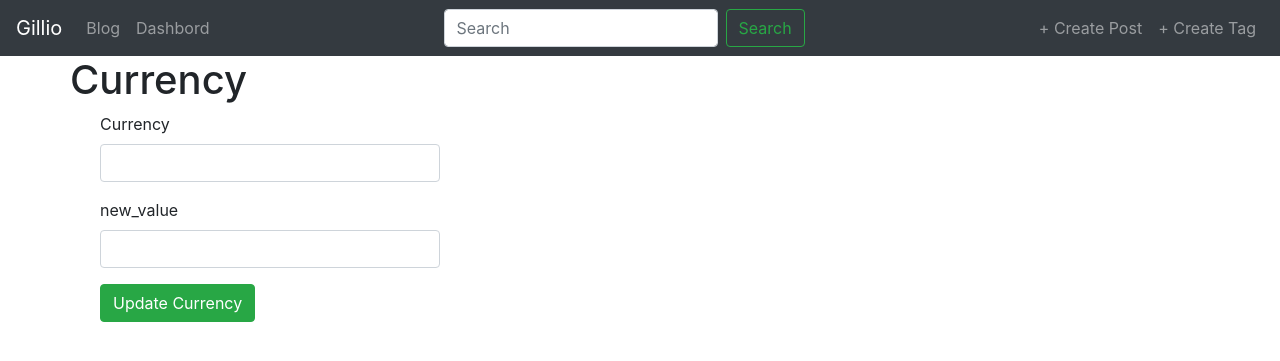
After one commit to itsgoo/flask_test, a Flask app: page /dashbord/ in a window 1280 px wide. The commit adds this page. Shown: the top 361 px of the page. Run offline with Flask 2, Linux system fonts and the light colour scheme; data that the repository does not hold is empty; parts of the project's set-up code (start-up, migrations or seed data) failed here and were passed over; some libraries are stand-ins or nearby versions.

Commit message:
add blueprint currency + db and form to add currency

```diff
--- /dev/null
+++ b/dashbord/blueprint.py
@@ -0,0 +1,34 @@
+from flask import Blueprint
+from flask import render_template
+
+from models import Currency
+from .forms import CurrencyForm
+
+from flask import request
+from app import db
+
+from flask import redirect
+from flask import url_for
+
+dashbord = Blueprint('dashbord', __name__, template_folder ='templates' )
+
+
+@dashbord.route('/', methods = ['POST', 'GET'])
+def index():
+	if request.method == 'POST':
+		new_currency = request.form['currency_name']
+		new_value = request.form['currency_value']
+		try:
+			currency_note = Currency(currency_name = new_currency, currency_value = new_value)
+			db.session.add(currency_note)
+			db.session.commit()
+		except:
+			print('something went wrong')
+		return redirect(url_for('dashbord.index'))
+
+	else:
+		form = CurrencyForm()
+		currency = Currency.query.all()
+
+
+		return render_template('dashbord/index.html', form = form, currency = currency, )
--- /dev/null
+++ b/dashbord/forms.py
@@ -0,0 +1,9 @@
+from wtforms import Form, StringField, TextAreaField, IntegerField, SelectField
+from models import Currency
+
+
+class CurrencyForm(Form):
+	"""docstring for PostForm"""
+
+	currency_name = StringField('Currency')
+	currency_value = StringField('new_value')
--- /dev/null
+++ b/dashbord/templates/dashbord/index.html
@@ -0,0 +1,35 @@
+{% extends 'base.html' %}
+
+
+{% block title %}
+currency
+{% endblock %}
+
+{% block content_title %}
+Currency
+{% endblock %}
+
+{% block content %}
+
+{% for currency_one in currency %}
+
+<p>{{currency_one.currency_name}} : {{currency_one.currency_value}}</p>
+
+
+{% endfor %}
+
+<div class="col-md-4">
+
+	<form action="{{ url_for('dashbord.index') }}" method="POST" >
+		{% for field in form %}
+		<div class="form-group">
+			{{ field.label(class='control-label') }}
+			{{ field(class='form-control') }}
+		</div>
+		{% endfor %}
+		<button class="btn btn-success" type="submitt">Update Currency</button>
+	</form>
+</div>
+
+
+{% endblock %}
--- a/main.py
+++ b/main.py
@@ -1,12 +1,14 @@
+
 from app import app
 from app import db
 from posts.blueprint import posts
+from dashbord.blueprint import dashbord
 import view
 
 
 # create application (blueprint)
 app.register_blueprint(posts, url_prefix='/blog')
-
+app.register_blueprint(dashbord, url_prefix='/dashbord')
 
 if __name__ == '__main__':
 	app.run()
--- a/posts/blueprint.py
+++ b/posts/blueprint.py
@@ -10,7 +10,7 @@ from app import db
 from flask import redirect
 from flask import url_for
 
-# create folder for this app and register app prefix
+# create folder for this app templates and register app prefix
 posts = Blueprint('posts', __name__, template_folder='templates')
 
 
--- a/templates/base.html
+++ b/templates/base.html
@@ -19,26 +19,32 @@
 		</button>
 
 		<div class="collapse navbar-collapse" id="navbarTogglerDemo02">
-			<ul class="navbar-nav mr-auto mt-2 mt-lg-0">
-				<li class="nav-item {{context.active_blog}}">
-					<a class="nav-link" href="{{ url_for('posts.index') }}">blog <span class="sr-only">(current)</span></a>
+			<ul class="navbar-nav  mt-2 mt-lg-0">
+				<li class="nav-item">
+					<a class="nav-link" href="{{ url_for('posts.index') }}">Blog <span class="sr-only">(current)</span></a>
+				</li>
+
+			</ul>
+			<ul class="navbar-nav  mt-2 mt-lg-0">
+				<li class="nav-item">
+					<a class="nav-link" href="{{ url_for('dashbord.index') }}">Dashbord <span class="sr-only">(current)</span></a>
 				</li>
 
 			</ul>
 
 
-			<form class="form-inline mr-auto my-2 my-lg-0" method='GET'>
+			<form class="form-inline mr-auto ml-auto my-2 my-lg-0" method='GET'>
 				<input class="form-control mr-sm-2" type="search" placeholder="Search" name='q' value="{{ request.args.get('q', '') }}">
 				<button class="btn btn-outline-success my-2 my-sm-0" type="submit">Search</button>
 			</form>
 
 			<ul class="navbar-nav nav navbar-right mt-2 mt-lg-0">
 
-				<li class="nav-item {{context.active_create_post}}">
+				<li class="nav-item ">
 					<a class="nav-link" href="{{ url_for('posts.create_post') }}">+ Create Post</a>
 				</li>
 
-				<li class="nav-item {{context.active_create_tag}}">
+				<li class="nav-item ">
 					<a class="nav-link" href="{{ url_for('posts.create_tag') }}">+ Create Tag</a>
 				</li>
 			</ul>
```
Also changed, not shown: migrations/versions/929889f0ec01_.py (added, +30 -0 lines), migrations/versions/ba9ed82521e9_.py (added, +34 -0 lines), models.py (+16 -0 lines).
